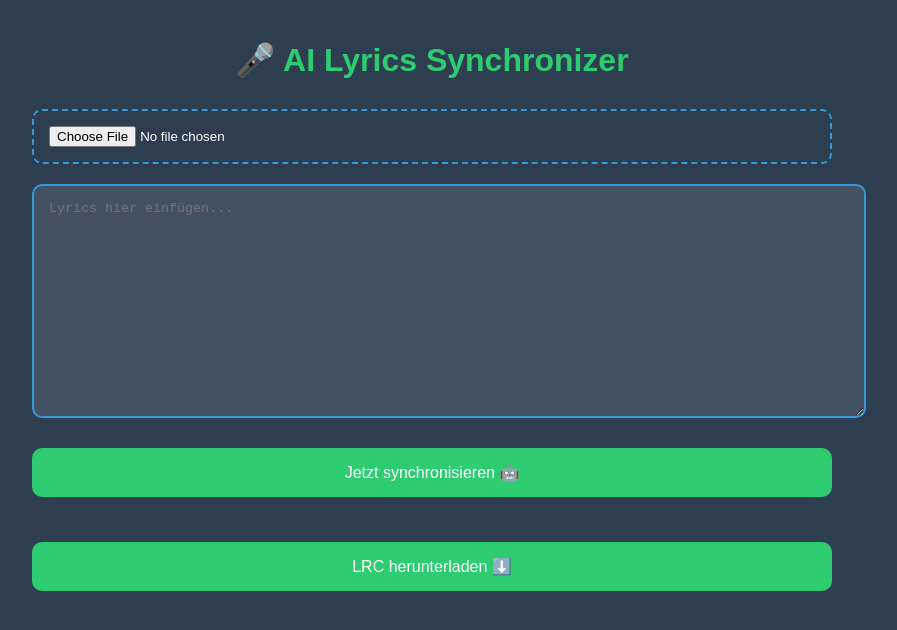
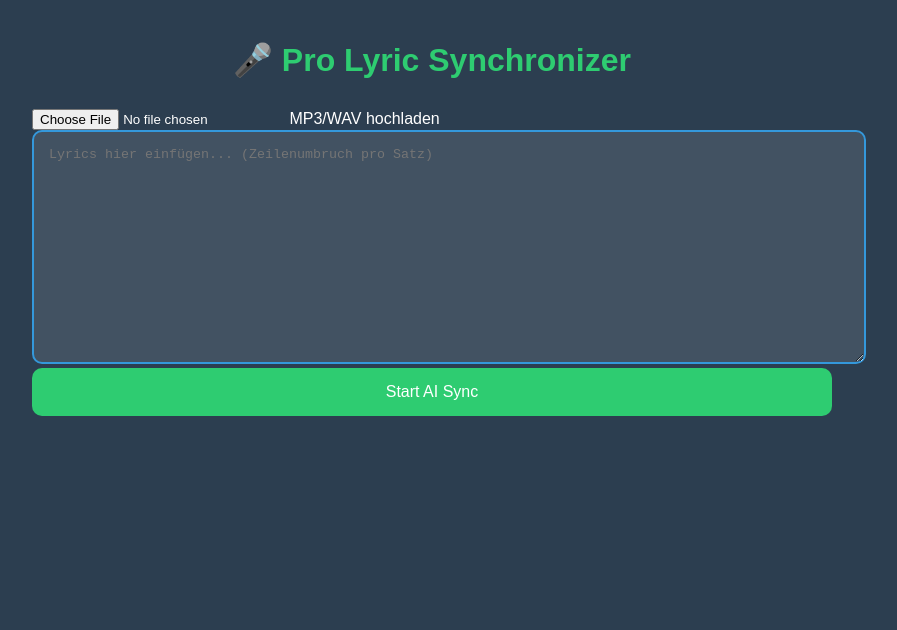
Before and after one commit to dreabsns/ai-lyric-sync, a plain HTML site: page index.html in a window 1280 px wide. Shown: the whole page, without its empty margins (208-1105 px from the left). Drawn offline with Linux system fonts and the light colour scheme.

Commit message:
Update index.html

```diff
--- a/index.html
+++ b/index.html
@@ -3,23 +3,30 @@
 <head>
     <meta charset="UTF-8">
     <meta name="viewport" content="width=device-width, initial-scale=1.0">
-    <title>AI Lyric Syncer</title>
+    <title>Pro Lyric Sync</title>
     <link rel="stylesheet" href="style.css">
-    <script src="https://cdn.jsdelivr.net/npm/@tensorflow/tfjs@3.18.0/dist/tf.min.js"></script>
+    <script src="https://cdn.jsdelivr.net/npm/onnxruntime-web@1.14.0/dist/ort.min.js"></script>
 </head>
 <body>
     <div class="container">
-        <h1>🎤 AI Lyrics Synchronizer</h1>
+        <h1>🎤 Pro Lyric Synchronizer</h1>
 
-        <div class="upload-section">
-            <input type="file" id="audioInput" accept="audio/*">
-            <textarea id="lyricsInput" placeholder="Lyrics hier einfügen..."></textarea>
+        <div class="upload-box">
+            <input type="file" id="audioUpload" accept="audio/*">
+            <label for="audioUpload">MP3/WAV hochladen</label>
         </div>
 
-        <button onclick="startProcessing()">Jetzt synchronisieren 🤖</button>
+        <textarea id="lyricsInput" placeholder="Lyrics hier einfügen... (Zeilenumbruch pro Satz)"></textarea>
 
-        <div id="progressBar"></div>
-        <a id="downloadBtn" hidden>LRC herunterladen ⬇️</a>
+        <div class="controls">
+            <button onclick="startProcessing()">Start AI Sync</button>
+            <div id="progress"></div>
+        </div>
+
+        <div id="result" hidden>
+            <a id="downloadBtn">Download LRC</a>
+            <div id="waveform"></div>
+        </div>
     </div>
 
     <script src="script.js"></script>
```
